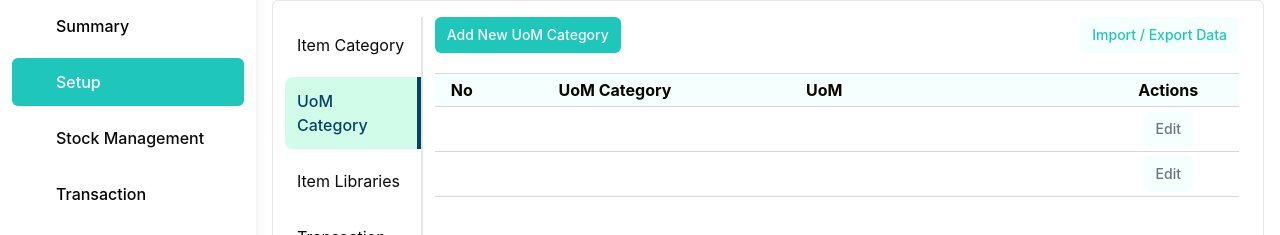
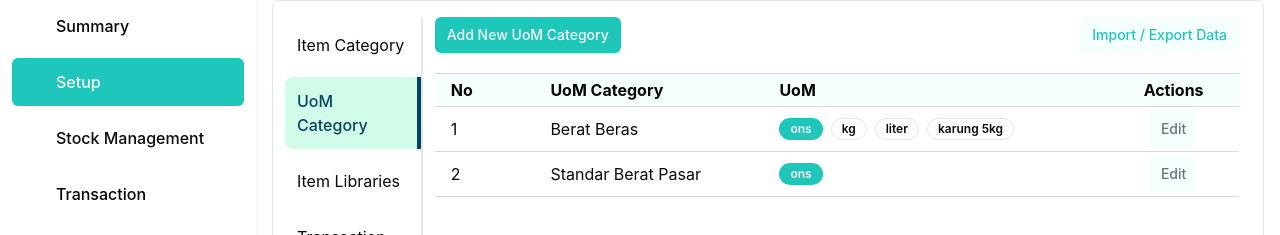
Before and after one commit to Orion-POS/Inventory-React, a React (Vite) app: page /setup/uom-category in a window 1280 px wide. Shown: the part 72-307 px from the top of the page. Built offline with nearby package versions, Linux system fonts and the light colour scheme; some icons are missing.

Commit message:
wip: UoM Category

```diff
--- /dev/null
+++ b/src/__dummy__/sampleUoMCategory.ts
@@ -0,0 +1,79 @@
+enum UoMTypes {
+  asReference = 'Reference UoM for this category',
+  smaller = 'Smaller than reference',
+  bigger = 'Bigger than reference'
+}
+
+export interface UoMCategoryEntity {
+  id: number | string;
+  uomCategory: string;
+  properties: {
+    unitId: string;
+    unit: string;
+    type: UoMTypes;
+    ratio: number;
+    rounding: number;
+    active: boolean;
+    default: boolean;
+  }[];
+}
+
+export const uOMCategories: UoMCategoryEntity[] = [
+  {
+    id: 1,
+    uomCategory: 'Berat Beras',
+    properties: [
+      {
+        unitId: 'BN-01',
+        unit: 'ons',
+        type: UoMTypes.asReference,
+        ratio: 1.0,
+        rounding: 0.1,
+        active: true,
+        default: true
+      },
+      {
+        unitId: 'BN-02',
+        unit: 'kg',
+        type: UoMTypes.bigger,
+        ratio: 1000,
+        rounding: 0.1,
+        active: true,
+        default: false
+      },
+      {
+        unitId: 'BN-03',
+        unit: 'liter',
+        type: UoMTypes.bigger,
+        ratio: 1000,
+        rounding: 0.1,
+        active: true,
+        default: false
+      },
+      {
+        unitId: 'BN-03',
+        unit: 'karung 5kg',
+        type: UoMTypes.bigger,
+        ratio: 5000,
+        rounding: 0.1,
+        active: true,
+        default: false
+      }
+    ]
+  },
+  {
+    id: 2,
+    uomCategory: 'Standar Berat Pasar',
+    properties: [
+      {
+        unitId: 'SBP-01',
+        unit: 'ons',
+        type: UoMTypes.asReference,
+        ratio: 1.0,
+        rounding: 0.1,
+        active: true,
+        default: true
+      }
+    ]
+  }
+];
--- a/src/components/table/index.tsx
+++ b/src/components/table/index.tsx
@@ -28,7 +28,7 @@ export function BasicTable<TData>({ data, tableColumns }: BasicTableProps<TData>
   const columns = useMemo(() => tableColumns, [tableColumns]);
   const [sorting, setSorting] = useState<SortingState>([]);
 
-  const table = useReactTable<any>({
+  const table = useReactTable<TData>({
     data,
     columns,
     state: {
--- a/src/pages/Setup/UoMCategory.tsx
+++ b/src/pages/Setup/UoMCategory.tsx
@@ -1,7 +1,8 @@
-import { earningsData } from '@/__dummy__/sampleDataTable';
+import { uOMCategories, UoMCategoryEntity } from '@/__dummy__/sampleUoMCategory';
 import { InputText } from '@/components/forms';
 import InputNumber from '@/components/forms/InputNumber';
 import { BasicTable } from '@/components/table';
+import { Badge } from '@/components/ui/badge';
 import { Button } from '@/components/ui/button';
 import { Checkbox } from '@/components/ui/checkbox';
 import { Form, FormControl, FormField, FormItem, FormLabel } from '@/components/ui/form';
@@ -63,12 +64,12 @@ const UoMCategory = () => {
       </div>
 
       {/* END OF TOOLBAR */}
-      <BasicTable
-        data={earningsData}
+      <BasicTable<UoMCategoryEntity>
+        data={uOMCategories}
         tableColumns={[
           {
-            id: 'num',
-            accessorKey: 'num',
+            id: 'id',
+            accessorKey: 'id',
             size: 10,
             header: () => <span className=" w-full text-start">No</span>,
             cell: ({ getValue }) => <span className="w-full ">{getValue() as string}</span>
@@ -81,11 +82,18 @@ const UoMCategory = () => {
             cell: ({ getValue }) => <span>{getValue() as string}</span>
           },
           {
-            id: 'uom',
-            accessorKey: 'uom',
+            id: 'properties',
+            accessorKey: 'properties',
             header: () => <span className=" w-full text-start">UoM</span>,
             size: 200,
-            cell: ({ getValue }) => <span>{getValue() as string}</span>
+            cell: ({ getValue }) => (
+              <div className="flex gap-2">
+                {getValue().map(it => (
+                  // <span>{it.unit}</span>
+                  <Badge variant={it.default ? 'default' : 'outline'}>{it.unit}</Badge>
+                ))}
+              </div>
+            )
           },
           {
             id: 'actions',
```
